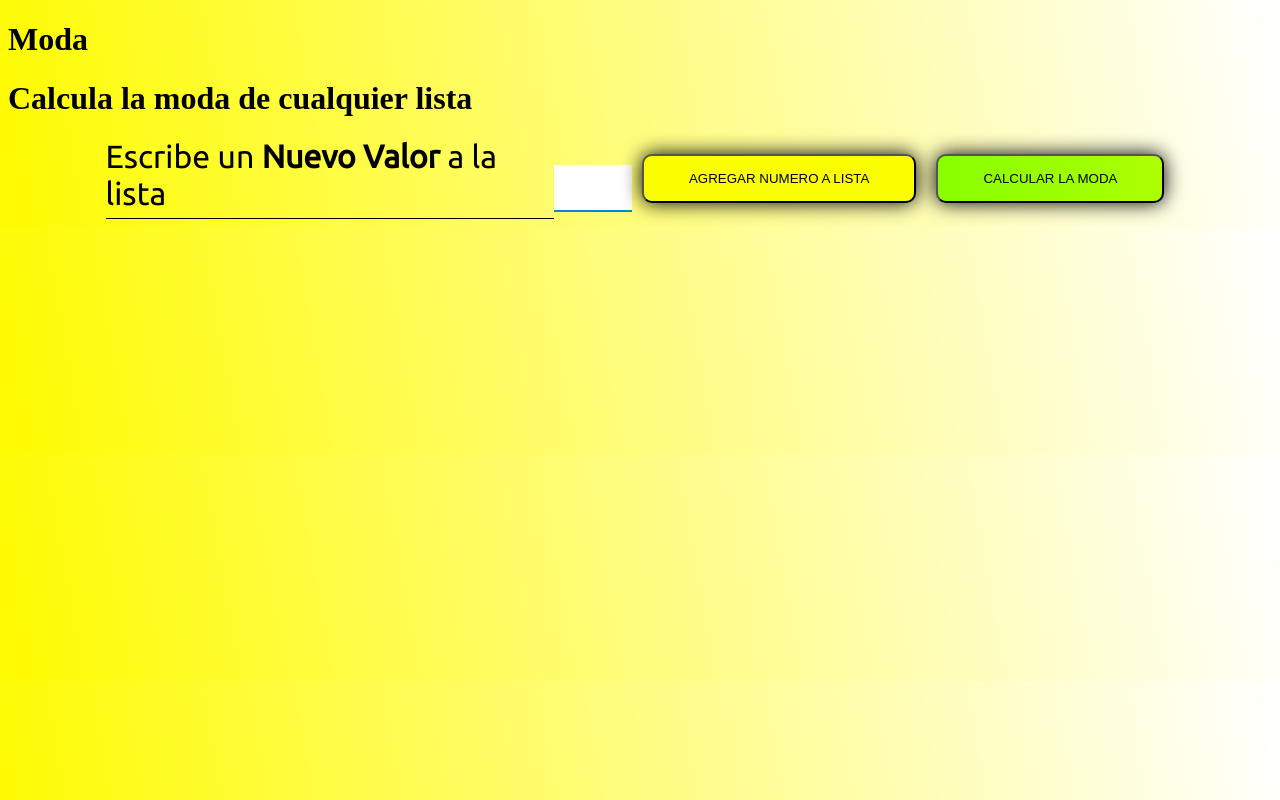
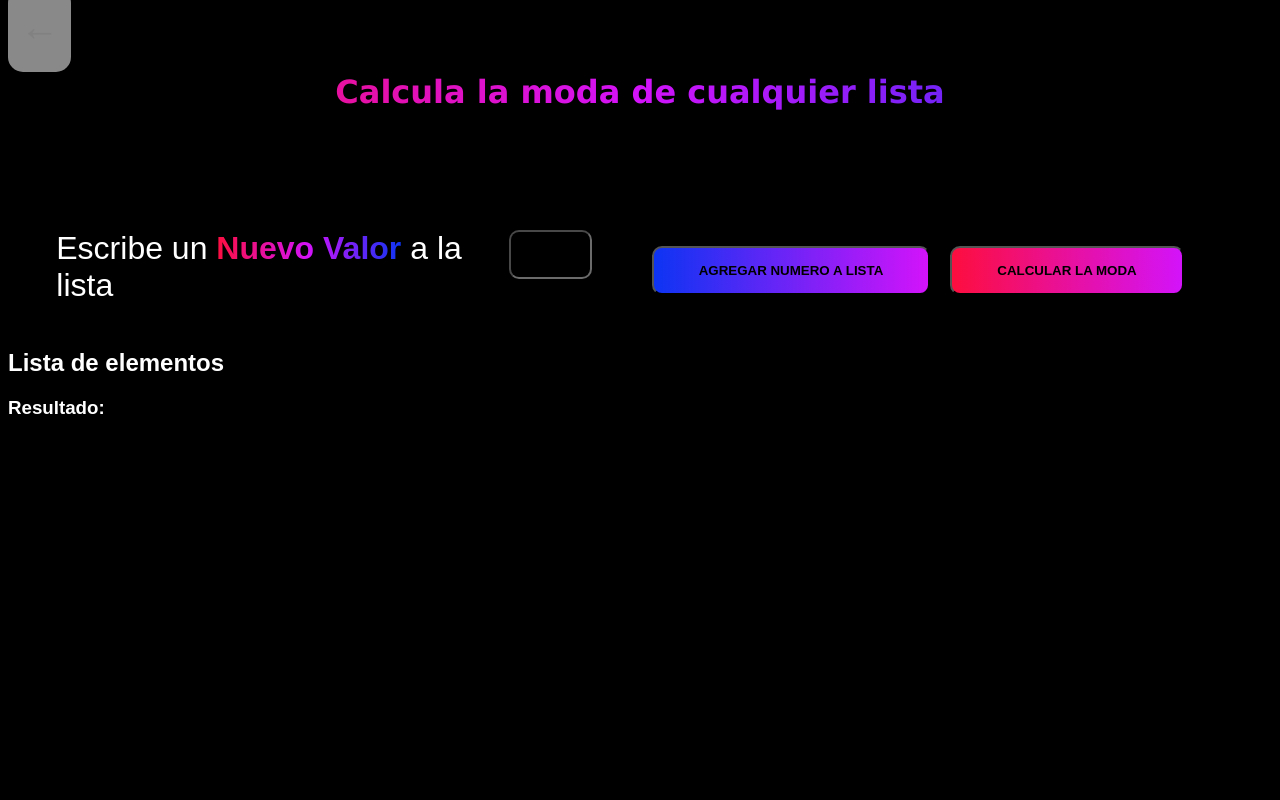
Before and after one commit to Juanes3105/curso-practico-javascript-platzi, a website: page moda.html in a window 1280 px wide. Drawn offline with Linux system fonts and the light colour scheme.

Commit message:
Add files via upload

```diff
--- a/moda.css
+++ b/moda.css
@@ -1,37 +1,40 @@
-@import url('https://fonts.googleapis.com/css2?family=Ubuntu&display=swap');
-
-
-
-
-
-
-
 body{
   background-color: #ffffff;
-    background-image: linear-gradient(260deg, #ffffff 0%, #fffb00 100%);
+  background-color: black;
+  color: #ffffff;
+  font-family: Arial;
 }
-.btn-grad {background-image: linear-gradient(to right, #88ff00 0%, #aeff00  51%, #fbff00  100%)}
+
+.btn-grad {background-image: linear-gradient(90deg, rgb(253, 14, 62) 0%, #d313fa 50%, #0d34f3 100%);}
 .btn-grad {
  margin: 10px;
+ margin-right: 40px;
  padding: 15px 45px;
  text-align: center;
  text-transform: uppercase;
  transition: 0.5s;
  background-size: 200% auto;
  color: black;
-   box-shadow: 0 0 20px #000;
  border-radius: 10px;
  display: block;
+ font-family: Arial;
+ font-weight: 800;
 }
 
 .btn-grad:hover {
-   color: rgb(77, 77, 77);
+ background-position: right center;
+ color: #ffffff;
  text-decoration: none;
  cursor: pointer;
+ transform: translateY(-5px);
+ box-shadow: 0 0 20px rgb(0, 0, 0)
 }
 
+.btn-grad:active{
+ transform: translateY(3px);
+}
 
- .btn-grad-b {background-image: linear-gradient(to right, #fbff00 0%, #fbff00  51%, #aeff00  100%)}
+.btn-grad-b {background-image: linear-gradient(90deg, #0d34f3 0%, #d313fa 50%, rgb(253, 14, 62) 100%);}
 .btn-grad-b {
    margin: 10px;
    padding: 15px 45px;
@@ -40,26 +43,55 @@ body{
    transition: 0.5s;
    background-size: 200% auto;
    color: black;
-   box-shadow: 0 0 20px #000;
    border-radius: 10px;
    display: block;
+   font-family: Arial;
+   font-weight: 800;
  }
 
  .btn-grad-b:hover {
-   color: rgb(77, 77, 77);
+   background-position: right center;
    text-decoration: none;
-   cursor: cell;
+   color: #ffffff;
+   transform: translateY(-5px);
+   box-shadow: 0 0 20px #000;
+ }
+
+ .btn-grad-b:active{
+   transform: translateY(3px);
+ }
+
+
+h1{
+  text-align: center;
+font-family: Verdana;
+margin-bottom: 100px;
+  background-image: linear-gradient(90deg, rgb(253, 14, 62) 0%, #d313fa 50%, #0d34f3 100%);
+-webkit-background-clip: text;
+background-clip: text;
+-webkit-text-fill-color: transparent;
 }
 
 .inputLista{
   width: 3vw;
 height: 5px;
-    background: #ffffff;
+background: #ff000000;
 padding: 20px;
-    border: none;
 outline: none;
-    border-bottom: 2px solid #008cce;
 margin-top: 19px;
+margin-left: 5px;
+margin-right: 50px;
+color: white;
+font-family: Arial;
+border-color: rgba(255, 255, 255, 0.418);
+border-radius: 10px;
+}
+
+strong{
+  background-image: linear-gradient(90deg, rgb(253, 14, 62) 0%, #d313fa 50%, #0d34f3 100%);
+  -webkit-background-clip: text;
+  background-clip: text;
+  -webkit-text-fill-color: transparent;
 }
 
 form{
@@ -69,9 +101,36 @@ form{
 }
 
 form label{
-    font-family: 'Ubuntu', sans-serif;
+  font-family: Arial;
   font-size: xx-large;
-    border-bottom: 1px solid #000000;
   width: 35vw;
   height: 10vh;
+  color: white;
 }
+
+input{
+margin-bottom: 50px;
+text-decoration: none;
+}
+
+.inputLista:hover{
+border-color: #ffffff;
+transition: ease all 1s;
+}
+
+.asd{
+font-family: Arial;
+font-size: 3em;
+background-color: rgba(245, 245, 245, 0.561);
+border-radius: 15px;
+padding: 20px;
+color: #807f7fc9;
+text-decoration: none;
+font-family: monospace;
+}
+
+.asd:hover{
+color: #000;
+background-color: #ffffff;
+transition: 1s ease all;
+}
--- a/moda.html
+++ b/moda.html
@@ -8,8 +8,8 @@
   <title>Moda</title>
 </head>
 <body>
-  <h1>Moda</h1>
   <header>
+    <a href="index.html" class="asd">←</a>
     <h1>Calcula la moda de cualquier lista</h1>
   </header>
   <form action="">
@@ -17,9 +17,14 @@
       Escribe un <strong>Nuevo Valor</strong> a la lista
     </label>
     <input type="number" id="inputLista" class="inputLista" />
-    <input type="button"  class="btn-grad-b" value="Agregar numero a lista" onclick="calcularMediaAritmetica()">
-    <input type="button"  class="btn-grad" value="Calcular la moda" onclick="calcularPromedio()">
+    <input type="button"  class="btn-grad-b" value="Agregar numero a lista" onclick="meterValorLista()">
+    <input type="button"  class="btn-grad" value="Calcular la moda" onclick="calcularModa()">
   </form>
-  <script src="./moda.js"></script>
+
+  <h2>Lista de elementos</h2>
+    <p id="lista"></p>
+    <h3>Resultado:</h3>
+    <p id="Resultado"></p>
+  <script src="moda.js"></script>
 </body>
 </html>
--- a/moda.js
+++ b/moda.js
@@ -1,18 +1,17 @@
-const lista1 = [
-  1,
-  2,
-  3,
-  1,
-  2,
-  3,
-  4,
-  2,
-  2,
-  2,
-  1,
-];
+const lista1 = [];
+const lista1Count = {};
 
-const lista1Count = {};
+function meterValorLista() {
+  const input = document.getElementById("inputLista")
+  const value = input.value
+  lista1.push(Number(value))
+  const lista = document.getElementById("lista")
+  lista.innerText = lista1
+}
+
+function calcularModa() {
+
+
 
 lista1.map(
   function (elemento) {
@@ -31,4 +30,6 @@ const lista1Array = Object.entries(lista1Count).sort(
   }
 );
 
-const lista1
+
+
+}
```
Lines whose indentation alone changed are shown as unchanged.
